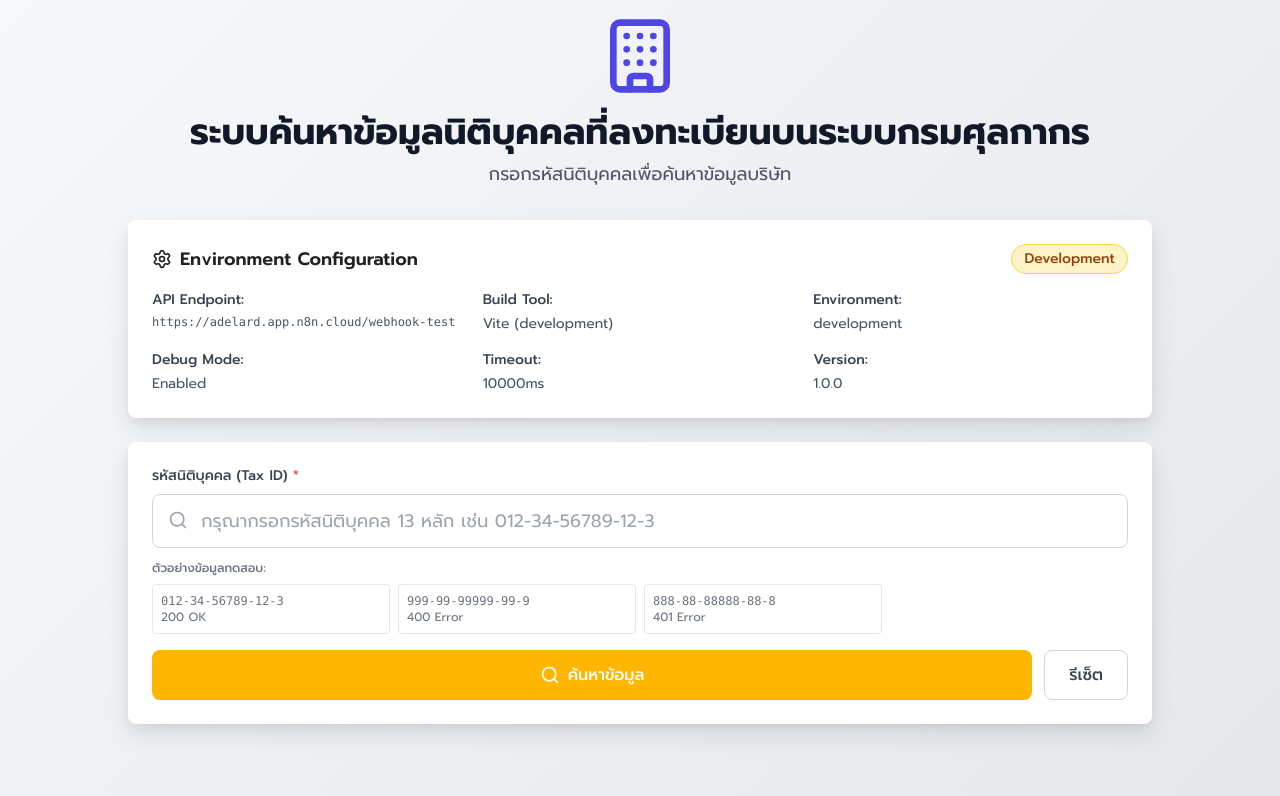
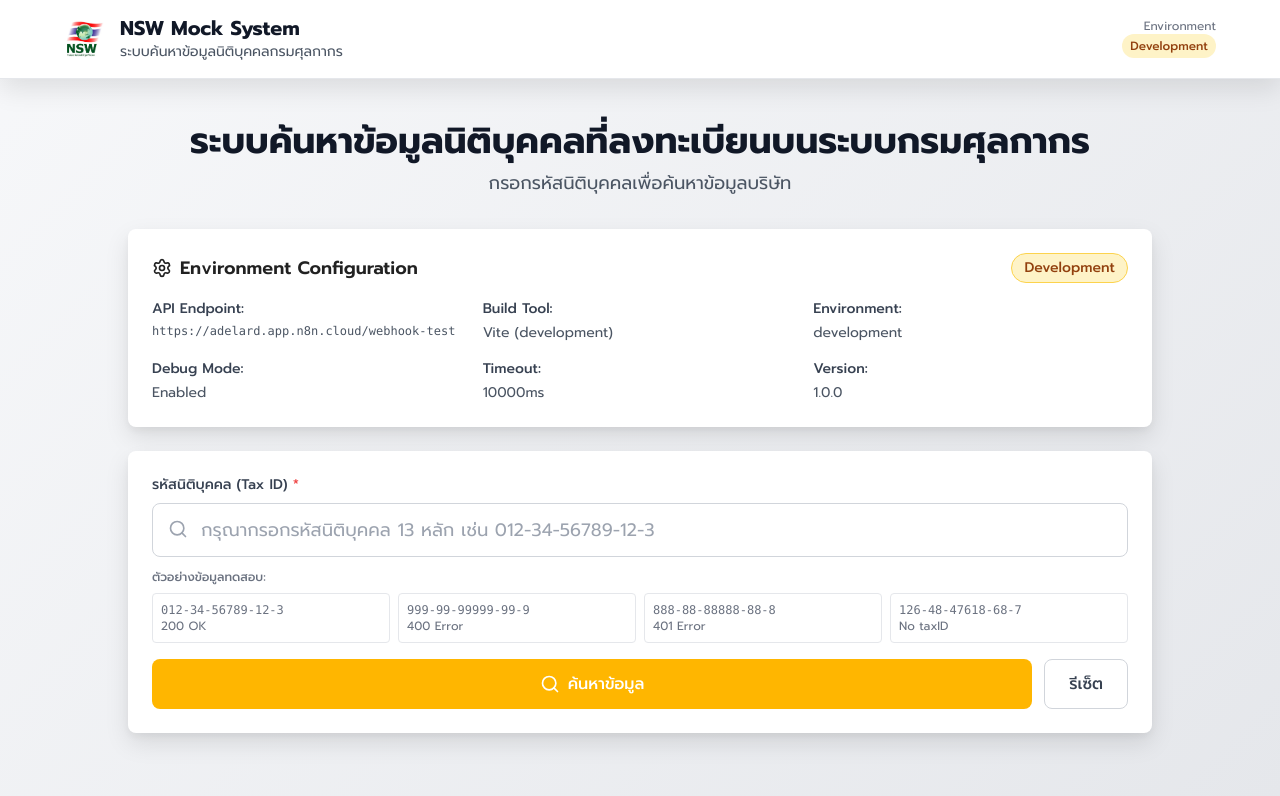
Before and after one commit to FlookAs/nswMock, a React (Vite) app: page / in a window 1280 px wide. Shown: the top 796 px of the page. Built offline with nearby package versions, Linux system fonts and the light colour scheme.

Commit message:
add navbar

```diff
--- /dev/null
+++ b/src/components/Navigation.jsx
@@ -0,0 +1,153 @@
+import React, { useState } from 'react';
+import { Menu, X, Home, FileText, Info, Building, Search } from 'lucide-react';
+
+const Navigation = () => {
+    const [mobileMenuOpen, setMobileMenuOpen] = useState(false);
+
+    // Navigation items
+    // const navigationItems = [
+    //     { id: 'home', label: 'หน้าหลัก', icon: Home, href: '#', active: true },
+    //     { id: 'search', label: 'ค้นหาข้อมูล', icon: Search, href: '#', active: false },
+    //     { id: 'docs', label: 'เอกสาร', icon: FileText, href: '#', active: false },
+    //     { id: 'about', label: 'เกี่ยวกับ', icon: Info, href: '#', active: false },
+    // ];
+
+    const toggleMobileMenu = () => {
+        setMobileMenuOpen(!mobileMenuOpen);
+    };
+
+    return (
+        <nav className="bg-white shadow-lg border-b border-gray-200 sticky top-0 z-50 w-full">
+            <div className="w-full px-4 sm:px-6 lg:px-8">
+                <div className="flex justify-between items-center h-20 px-4 sm:px-6 lg:px-8">
+                    {/* Logo และชื่อระบบ */}
+                    <div className="flex items-center space-x-4">
+                        {/* ที่สำหรับใส่รูปโลโก้ */}
+                        <div className="flex-shrink-0 w-10 h-10 bg-gradient-to-br from-orange-500 to-yellow-600 rounded-lg flex items-center justify-center">
+                            {/* ใส่รูปโลโก้ที่นี่ หรือใช้ icon ชั่วคราว */}
+                            <img
+                                src="images.jpg"
+                                alt="NSW Logo"
+                                className="w-10 h-10"
+                            />
+                        </div>
+
+                        <div className="hidden md:block">
+                            <h1 className="text-xl font-bold text-gray-900">
+                                NSW Mock System
+                            </h1>
+                            <p className="text-sm text-gray-600">
+                                ระบบค้นหาข้อมูลนิติบุคคลกรมศุลกากร
+                            </p>
+                        </div>
+                    </div>
+
+                    {/* Desktop Navigation */}
+                    {/* <div className="hidden md:block">
+                        <div className="ml-10 flex items-baseline space-x-4">
+                            {navigationItems.map((item) => {
+                                const IconComponent = item.icon;
+                                return (
+                                    <a
+                                        key={item.id}
+                                        href={item.href}
+                                        className={`px-3 py-2 rounded-md text-sm font-medium transition-colors duration-200 flex items-center space-x-2 ${item.active
+                                                ? 'bg-orange-100 text-orange-700 border border-orange-200'
+                                                : 'text-gray-600 hover:text-gray-900 hover:bg-gray-100'
+                                            }`}
+                                    >
+                                        <IconComponent className="w-4 h-4" />
+                                        <span>{item.label}</span>
+                                    </a>
+                                );
+                            })}
+                        </div>
+                    </div> */}
+
+                    {/* Environment Badge */}
+                    {import.meta.env.VITE_APP_ENV === 'development' ? (
+                        <div className="hidden lg:flex items-center space-x-3">
+                            <div className="text-right">
+                                <div className="text-xs text-gray-500">Environment</div>
+                                <div className={`text-xs font-medium px-2 py-1 rounded-full ${import.meta.env.VITE_APP_ENV === 'production'
+                                    ? 'bg-green-100 text-green-800'
+                                    : 'bg-yellow-100 text-yellow-800'
+                                    }`}>
+                                    {import.meta.env.VITE_APP_ENV === 'production' ? 'Production' : 'Development'}
+                                </div>
+                            </div>
+                        </div>
+                    ) : null}
+
+
+                    {/* Mobile menu button */}
+                    <div className="md:hidden">
+                        <button
+                            onClick={toggleMobileMenu}
+                            className="inline-flex items-center justify-center p-2 rounded-md text-gray-600 hover:text-gray-900 hover:bg-gray-100 transition-colors duration-200"
+                            aria-expanded="false"
+                        >
+                            {mobileMenuOpen ? (
+                                <X className="h-6 w-6" />
+                            ) : (
+                                <Menu className="h-6 w-6" />
+                            )}
+                        </button>
+                    </div>
+                </div>
+            </div>
+
+            {/* Mobile Navigation Menu */}
+            {mobileMenuOpen && (
+                <div className="md:hidden border-t border-gray-200 bg-white">
+                    <div className="px-2 pt-2 pb-3 space-y-1">
+                        {/* Mobile Logo Section */}
+                        <div className="flex items-center space-x-3 px-3 py-3 border-b border-gray-100 mb-2">
+                            <div className="w-8 h-8 bg-gradient-to-br from-orange-500 to-yellow-600 rounded-lg flex items-center justify-center">
+                                <Building className="w-5 h-5 text-white" />
+                            </div>
+                            <div>
+                                <h2 className="text-lg font-bold text-gray-900">NSW Mock System</h2>
+                                <p className="text-sm text-gray-600">ระบบค้นหาข้อมูลนิติบุคคลกรมศุลกากร</p>
+                            </div>
+                        </div>
+
+                        {/* Mobile Navigation Items */}
+                        {/* {navigationItems.map((item) => {
+                            const IconComponent = item.icon;
+                            return (
+                                <a
+                                    key={item.id}
+                                    href={item.href}
+                                    className={`flex items-center space-x-3 px-3 py-3 rounded-md text-base font-medium transition-colors duration-200 ${item.active
+                                            ? 'bg-orange-100 text-orange-700 border border-orange-200'
+                                            : 'text-gray-600 hover:text-gray-900 hover:bg-gray-100'
+                                        }`}
+                                    onClick={() => setMobileMenuOpen(false)}
+                                >
+                                    <IconComponent className="w-5 h-5" />
+                                    <span>{item.label}</span>
+                                </a>
+                            );
+                        })} */}
+
+                        {/* Mobile Environment Info */}
+                        <div className="px-3 py-3 border-t border-gray-100 mt-2">
+                            <div className="flex items-center justify-between">
+                                <span className="text-sm text-gray-600">Environment:</span>
+                                <span className={`text-xs font-medium px-2 py-1 rounded-full ${import.meta.env.VITE_APP_ENV === 'production'
+                                    ? 'bg-green-100 text-green-800'
+                                    : 'bg-yellow-100 text-yellow-800'
+                                    }`}>
+                                    {import.meta.env.VITE_APP_ENV === 'production' ? 'Production' : 'Development'}
+                                </span>
+                            </div>
+                        </div>
+                    </div>
+                </div>
+            )}
+        </nav>
+    );
+};
+
+export default Navigation;
--- a/src/components/TaxIdLookup.jsx
+++ b/src/components/TaxIdLookup.jsx
@@ -17,6 +17,7 @@ import {
     CheckCheck
 } from 'lucide-react';
 import { apiService } from '../services/apiService';
+import Navigation from './Navigation';
 
 const TaxIdLookup = () => {
     const [taxId, setTaxId] = useState('');
@@ -129,11 +130,12 @@ const TaxIdLookup = () => {
     );
 
     return (
-        <div className="min-h-screen bg-gradient-to-br from-blue-50 to-indigo-100 p-4">
+        <div className="min-h-screen bg-gradient-to-br from-blue-50 to-indigo-100">
+            <Navigation />
             <div className="max-w-5xl mx-auto">
+
                 {/* Header */}
-                <div className="text-center mb-8">
-                    <Building className="w-20 h-20 mx-auto text-indigo-600 mb-4" />
+                <div className="text-center mt-10 mb-8">
                     <h1 className="text-4xl font-bold text-gray-900 mb-2">
                         ระบบค้นหาข้อมูลนิติบุคคลที่ลงทะเบียนบนระบบกรมศุลกากร
                     </h1>
@@ -143,6 +145,7 @@ const TaxIdLookup = () => {
                 </div>
 
                 {/* Environment Info */}
+                {import.meta.env.VITE_APP_ENV === 'development' ? (
                     <div className="bg-white rounded-lg shadow-lg p-6 mb-6">
                         <h2 className="text-lg font-semibold mb-4 flex items-center">
                             <Settings className="w-5 h-5 mr-2" />
@@ -179,6 +182,8 @@ const TaxIdLookup = () => {
                             </div>
                         </div>
                     </div>
+                ) : null}
+
 
                 {/* Search Form */}
                 <div className="bg-white rounded-lg shadow-lg p-6 mb-6">
@@ -217,6 +222,7 @@ const TaxIdLookup = () => {
                                         { id: '012-34-56789-12-3', desc: '200 OK' },
                                         { id: '999-99-99999-99-9', desc: '400 Error' },
                                         { id: '888-88-88888-88-8', desc: '401 Error' },
+                                        { id: '126-48-47618-68-7', desc: 'No taxID' },
                                     ].map((item) => (
                                         <button
                                             key={item.id}
```
Also changed, not shown: public/images.jpg (added). Lines whose indentation alone changed are shown as unchanged.
